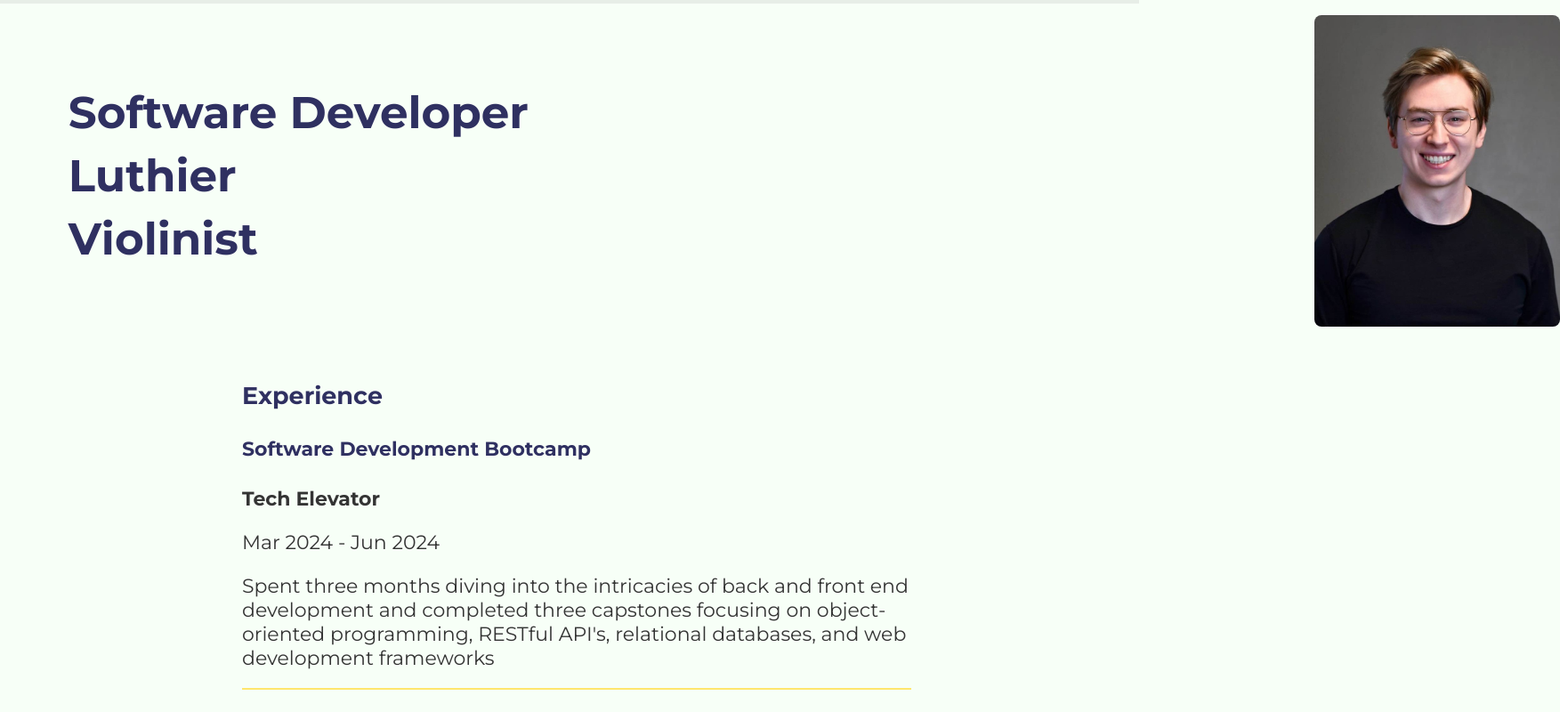
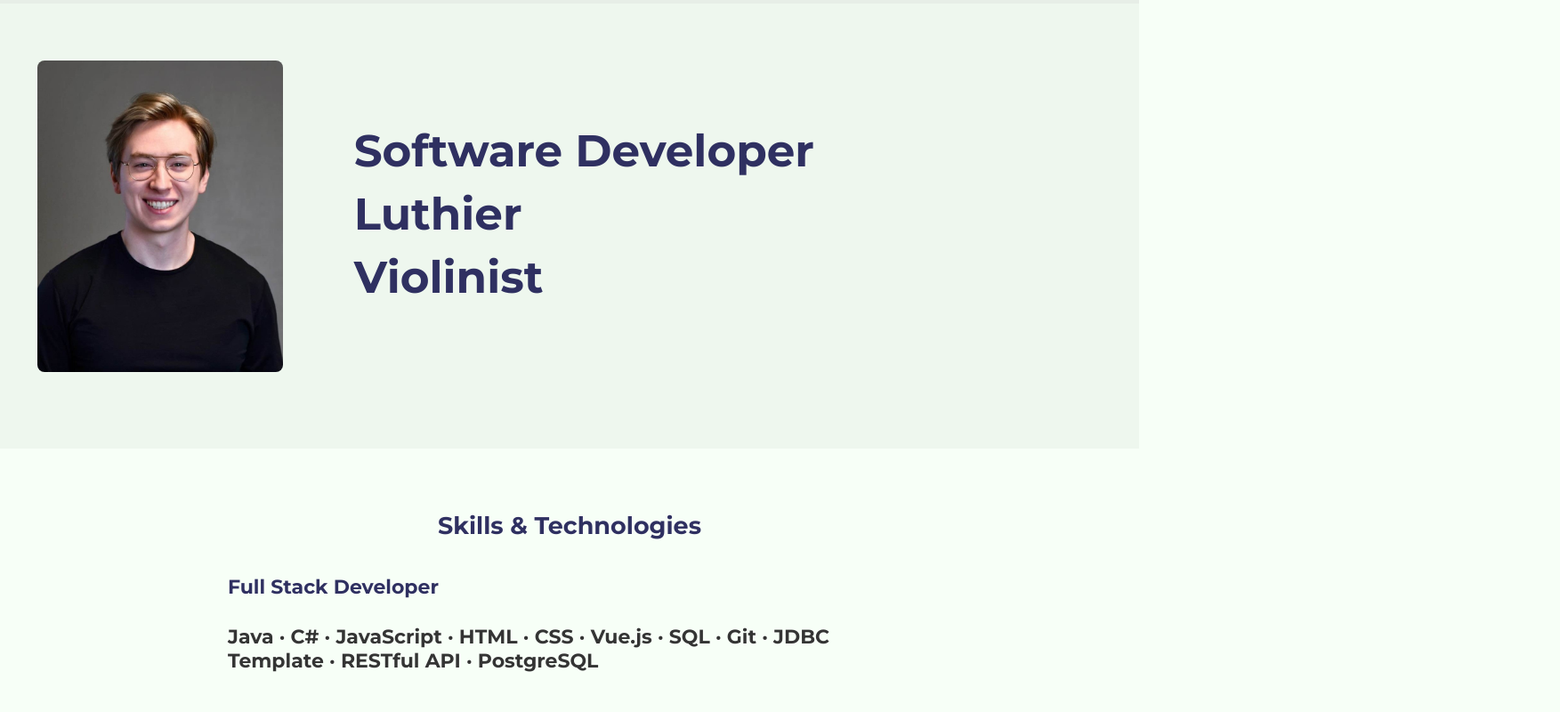
Before and after one commit to chethnut/portfolio-page-vue, a Vue app: page / in a window 1280 px wide. Shown: the part 100-900 px from the top of the page at 89% size, 1753 px wide, since content can reach past the window. Built offline with nearby package versions, Linux system fonts and the light colour scheme.

Commit message:
style and layout changes

```diff
--- a/src/components/HeaderComp.vue
+++ b/src/components/HeaderComp.vue
@@ -2,7 +2,7 @@
     <div class="header-container">
         <div class="container1">
             <header class="header">
-                <h2 class="title">Seth Chesky Portfolio</h2>
+                <h2 class="title">Seth Chesky Portfolio (In Progress)</h2>
 
             </header>
         </div>
--- a/src/views/AboutView.vue
+++ b/src/views/AboutView.vue
@@ -1,14 +1,12 @@
 <template>
   <HeaderComp />
   <div class="about-container">
-    <div class="characteristics-container">
-      <h3 class="characteristics">Software Developer</h3>
-      <h3 class="characteristics">Luthier</h3>
-      <h3 class="characteristics">Violinist</h3>
-    </div>
-    <div class="pic/char-container">
-      <div class="img-container">
-        <img class="profile-picture" src="../assets/Profile-Picture-2.jpg">
+    <div class="img-container">
+      <img class="profile-picture" src="../assets/Profile-Picture-2.jpg">
+      <div class="characteristics-container">
+        <h3 class="characteristics">Software Developer</h3>
+        <h3 class="characteristics">Luthier</h3>
+        <h3 class="characteristics">Violinist</h3>
       </div>
     </div>
     <!-- <div class="links">
@@ -18,8 +16,19 @@
       </div> -->
   </div>
   <div class="info-container">
+
     <div class="blurb">
-      <h3>Experience</h3>
+
+      <h3 class="section-title">Skills & Technologies</h3>
+
+      <h4>Full Stack Developer</h4>
+      <p class="school-title-field">Java · C# · JavaScript · HTML · CSS · Vue.js · SQL · Git · JDBC Template · RESTful
+        API · PostgreSQL</p>
+    </div>
+
+    <div class="blurb">
+
+      <h3 class="section-title">Experience</h3>
 
       <h4>Software Development Bootcamp</h4>
       <p class="school-title-field">Tech Elevator</p>
@@ -36,7 +45,8 @@
 
     </div>
     <div class="blurb">
-      <h3>Education</h3>
+
+      <h3 class="section-title">Education</h3>
 
       <h4>Tech Elevator</h4>
       <p class="school-title-field">Software Development</p>
@@ -53,12 +63,7 @@
       <p>Sept 2018 - Dec 2019</p>
       <p>Spent 3 semesters working towards a Violin Performance Degree (Incomplete)</p>
     </div>
-    <div class="blurb">
-      <h3>Skills & Technologies</h3>
-      <h4>Full Stack Developer</h4>
-      <p class="school-title-field">Java · C# · JavaScript · HTML · CSS · Vue.js · SQL · Git · JDBC Template · RESTful
-        API · PostgreSQL</p>
-    </div>
+
   </div>
 </template>
 
@@ -79,8 +84,10 @@ export default {
   align-items: center;
   flex-direction: row;
   /* padding-right: 20%; */
-  padding-left: 6%;
-  padding-top: 1%;
+  padding-left: 9.5%;
+  padding-top: 5%;
+  padding-bottom: 5%;
+  background-color: #eef7ee;
 }
 
 .characteristics {
@@ -88,13 +95,15 @@ export default {
   margin-right: 20%;
   margin: 0px;
   padding-bottom: 10px;
+
 }
 
 .characteristics-container {
   display: flex;
   flex-direction: column;
-  padding: 0px;
-  margin: 0px;
+  padding-left: 10%;
+  flex-grow: 1;
+  white-space: nowrap;
 }
 
 .info-container {
@@ -116,12 +125,12 @@ export default {
   justify-content: flex-end;
   align-items: center;
   margin-bottom: 16px;
-  padding-left: 420%;
+  /* padding-left: 10%; */
 }
 
 .blurb {
-  margin-left: 16px;
-  margin-bottom: 16px;
+  margin-top: 30px;
+  margin-bottom: 30px;
 }
 
 .school-title-field {
@@ -144,4 +153,10 @@ export default {
 a {
   padding-bottom: 10px;
 }
+
+.section-title{
+  display: flex;
+  justify-content: center;
+  padding-bottom: 10px;
+}
 </style>
--- a/src/views/MyProjectsView.vue
+++ b/src/views/MyProjectsView.vue
@@ -34,7 +34,7 @@ export default {
                     title: 'NominEat',
                     description: 'This web application was developed as my teams final capstone project during the Tech Elevator Java Bootcamp. NominEat simplifies the process of choosing restaurants for group outings. On our platform, event organizers can explore and curate a selection of restaurants to share with friends, who can then vote for their favorites. This transforms the often stressful task of group dining decision-making into a fun engaging activity.',
                     contributions: 'I primarily focused on the restaurant search functionality. Using Axios, I enabled the front end to fetch and display data from the Yelp! API, as well as retrieve user information from the database. Additionally, I contributed to the UI design, developed the user profile page, implemented user authentication, and worked on overall styling and aesthetics.',
-                    technologies: 'Vue.js | Axios | JavaScript | HTML | CSS | RESTful API | Java | JDBC Template | Postman | PostgreSQL | Springboot',
+                    technologies: 'Vue.js · Axios · JavaScript · HTML · CSS · RESTful API · Java · JDBC Template · Postman · PostgreSQL · Springboot',
                     img: NominEatImg
                 },
 
@@ -42,7 +42,7 @@ export default {
                     id: 2,
                     title: 'Tenmo',
                     description: 'The second group project I completed at Tech Elevator was Tenmo, a Venmo clone that simulates money transfers between users through a CLI application. ', contributions: 'I leveraged my experience in Java and OOP to develop a RESTful API that facilitated transfers. I also utilized the JDBC template to log and retrieve data with a PostgreSQL database.',
-                    technologies: 'Java | JDBC template | RESTful API | OOP | Pair Programming | CLI',
+                    technologies: 'Java · JDBC template · RESTful API · OOP · Pair Programming · CLI',
                     img: TenmoImg
                 },
 
@@ -51,7 +51,7 @@ export default {
                     title: 'Vending Machine',
                     description: 'The Vending Machine project was my first group capstone, where I collaborated with two peers to develop an application simulating vending machine transactions. We used Java and object-oriented programming principles to create modular code and implemented a command-line interface.',
                     contributions: 'Key features include product selection, transaction processing, and inventory management.',
-                    technologies: 'Java | OOP | CLI',
+                    technologies: 'Java · OOP · CLI',
                     img: VendingMachineImg
                 }
             ]
@@ -64,9 +64,9 @@ export default {
 .view-title {
     display: flex;
     justify-content: flex-start;
-    font-size: 36px;
+    font-size: 50px;
     padding-top: 2%;
-    padding-left: 8%;
+    padding-left: 5%;
     padding-bottom: 1.8%;
 }
 .projectCard-container {
@@ -76,4 +76,5 @@ export default {
     padding-right: 5%;
     padding-left: 5%;
 }
+
 </style>
```
